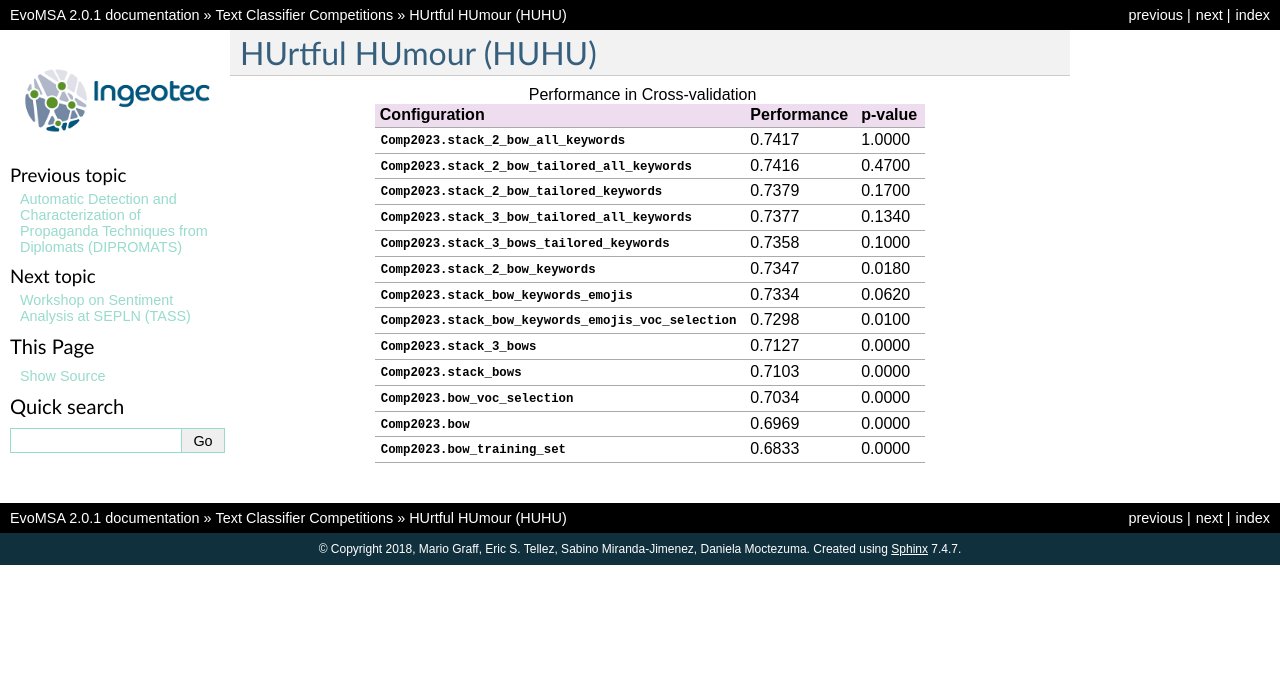
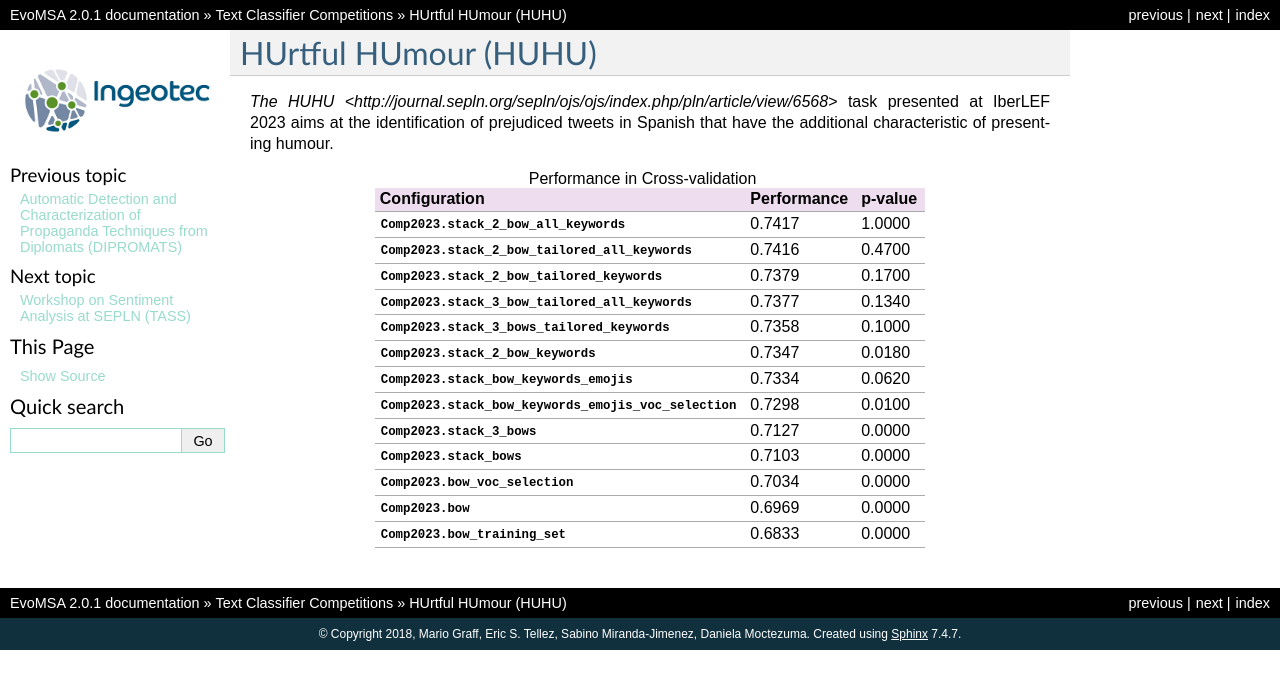
Before and after one commit to INGEOTEC/EvoMSA, a Sphinx documentation site: the page built from docs/source/huhu.rst, in a window 1280 px wide. Shown: the top 689 px of the page. Built offline with Sphinx 7.4.7, drawn with Linux system fonts in a browser that asks for light colours.

Commit message:
HUHU competition

```diff
--- a/docs/source/competition.rst
+++ b/docs/source/competition.rst
@@ -193,7 +193,7 @@ Following an unconventional approach, the performance of :ref:`v2` in different
       - 11.5%
     * - :ref:`HUHU <huhu>`
       - 2023
-      -
+      - :math:`f_1`
       - 0.820
       - 0.775 (:py:func:`Conf. <EvoMSA.competitions.Comp2023.stack_2_bow_all_keywords>`)
       - 5.8%
--- a/docs/source/huhu.rst
+++ b/docs/source/huhu.rst
@@ -2,6 +2,9 @@
 
 `HUrtful HUmour (HUHU) <https://sites.google.com/view/huhuatiberlef23>`_
 ^^^^^^^^^^^^^^^^^^^^^^^^^^^^^^^^^^^^^^^^^^^^^^^^^^^^^^^^^^^^^^^^^^^^^^^^^
+
+`The HUHU <http://journal.sepln.org/sepln/ojs/ojs/index.php/pln/article/view/6568>` task presented at IberLEF 2023 aims at the identification of prejudiced tweets in Spanish that have the additional characteristic of presenting humour.
+
 
 .. list-table:: Performance in Cross-validation
     :header-rows: 1
```
